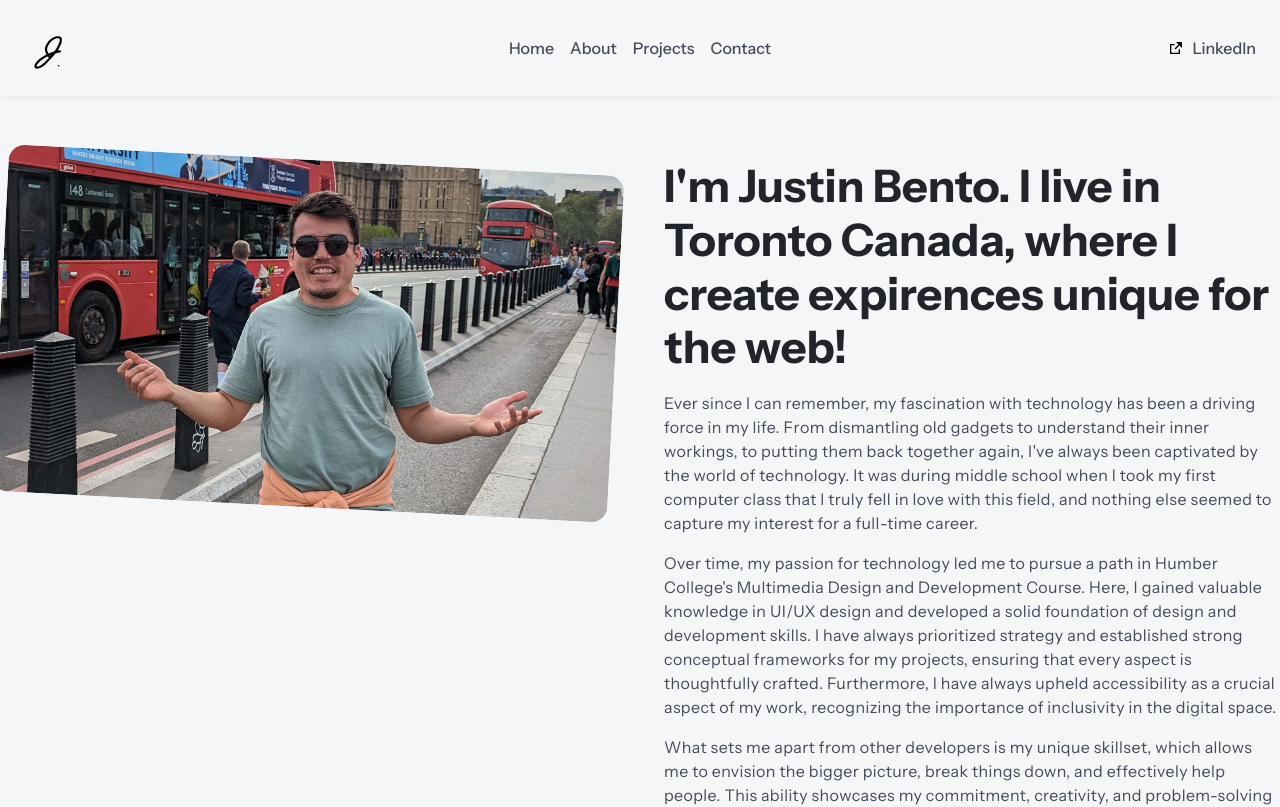
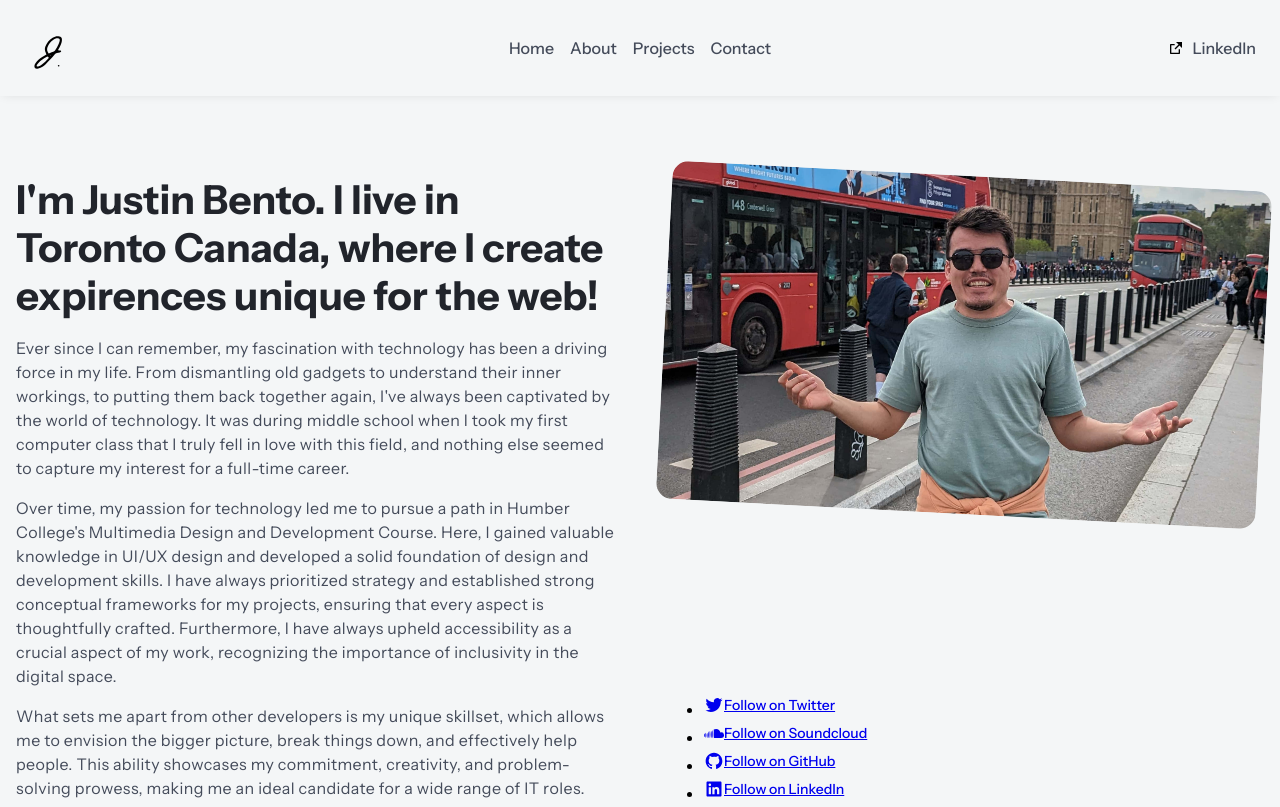
Before and after one commit to Justin-Bento/portfolio, a Next.js app: page /about in a window 1280 px wide. Shown: the top 807 px of the page. Built offline with nearby package versions, Linux system fonts and the light colour scheme; no server answers.

Commit message:
fixed image and alignment issues

```diff
--- a/styles/About.module.css
+++ b/styles/About.module.css
@@ -1,18 +1,18 @@
 .mainGrid {
   display: grid;
-  margin-top: 5rem;
-  margin-bottom: 5rem;
+  padding: 1rem;
+  margin: 5rem 0rem;
   grid-template-columns: repeat(1, minmax(0, 1fr));
   gap: 3rem;
   row-gap: 4rem;
-  width: 1280px;
+  max-width: 1280px;
   margin: 0rem auto;
 }
 
 .aboutCopy > h1 {
   margin: 0rem;
   padding: 0rem;
-  font-size: 2.8rem;
+  font-size: 2rem;
   line-height: 1.2;
   color: var(--gray-950);
 }
@@ -58,6 +58,17 @@ height: 1.25rem;
 }
 
 @media (min-width: 1024px) {
+  .aboutCopy {
+    order: -9999;
+    grid-row: span 2 / span 2;
+  }
+  .aboutCopy > h1 {
+    margin: 0rem;
+    padding: 0rem;
+    font-size: 2.5rem;
+    line-height: 1.2;
+    color: var(--gray-950);
+  }
   .mainGrid {
     grid-template-columns: repeat(2, minmax(0, 1fr));
     row-gap: 3rem;
```
